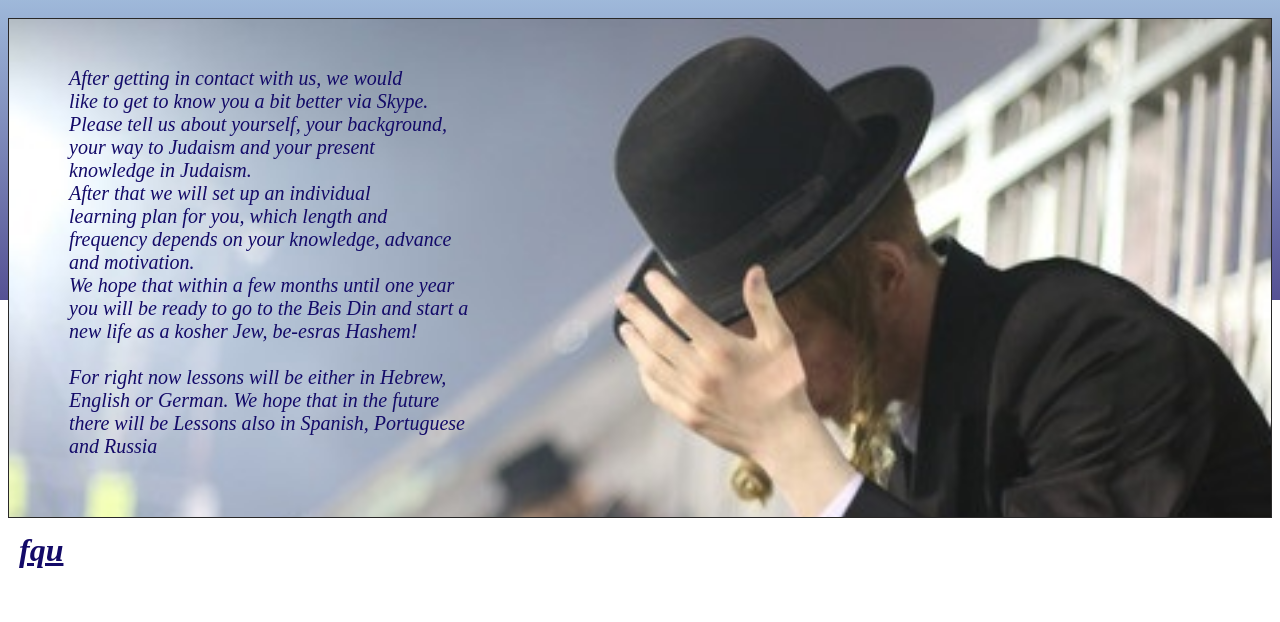
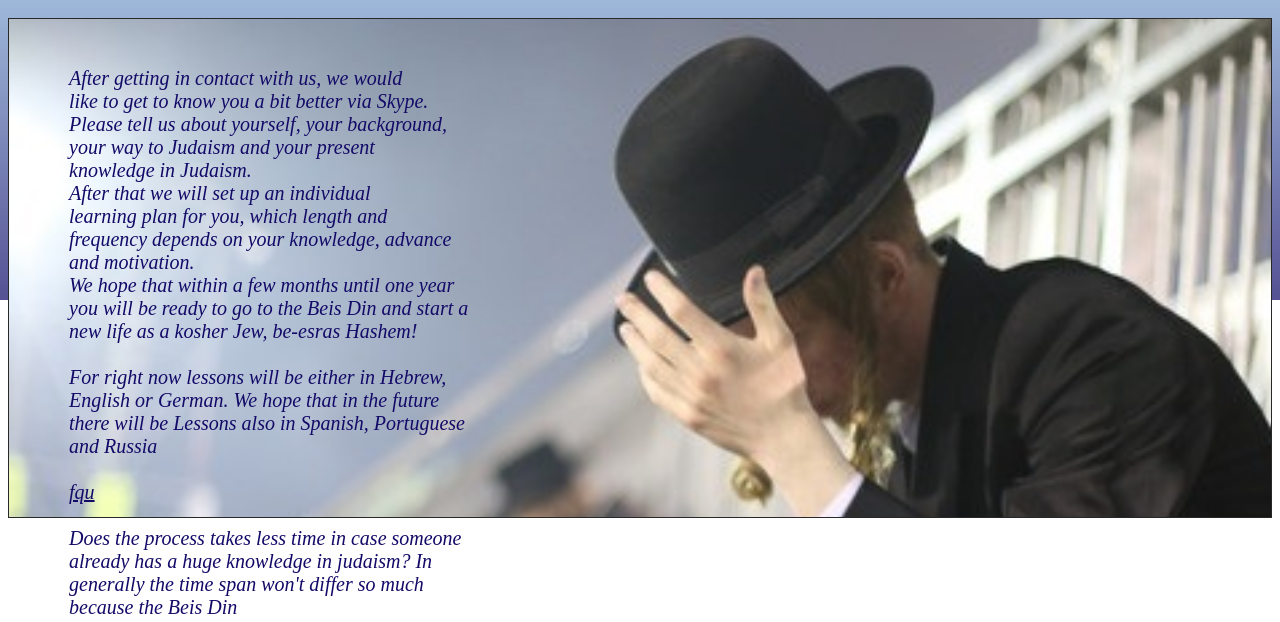
Before and after one commit to HadarLeiner/giyur.html.css, a website: page prosses.html in a window 1280 px wide. Shown: the part 100-722 px from the top of the page. Drawn offline with Linux system fonts and the light colour scheme.

Commit message:
Initial commit

```diff
--- a/prosses.html
+++ b/prosses.html
@@ -78,10 +78,9 @@
             <br>
             For right now lessons will be either in Hebrew, English or German. We hope that in
             the future there will be Lessons also in Spanish, Portuguese and Russia
-
             <br>
             <br>
-            <h1><u>fqu</u></h1>
+            <u>fqu</u>
             <br>
             <br>
             Does the process takes less time in case someone already has a huge knowledge in
```
